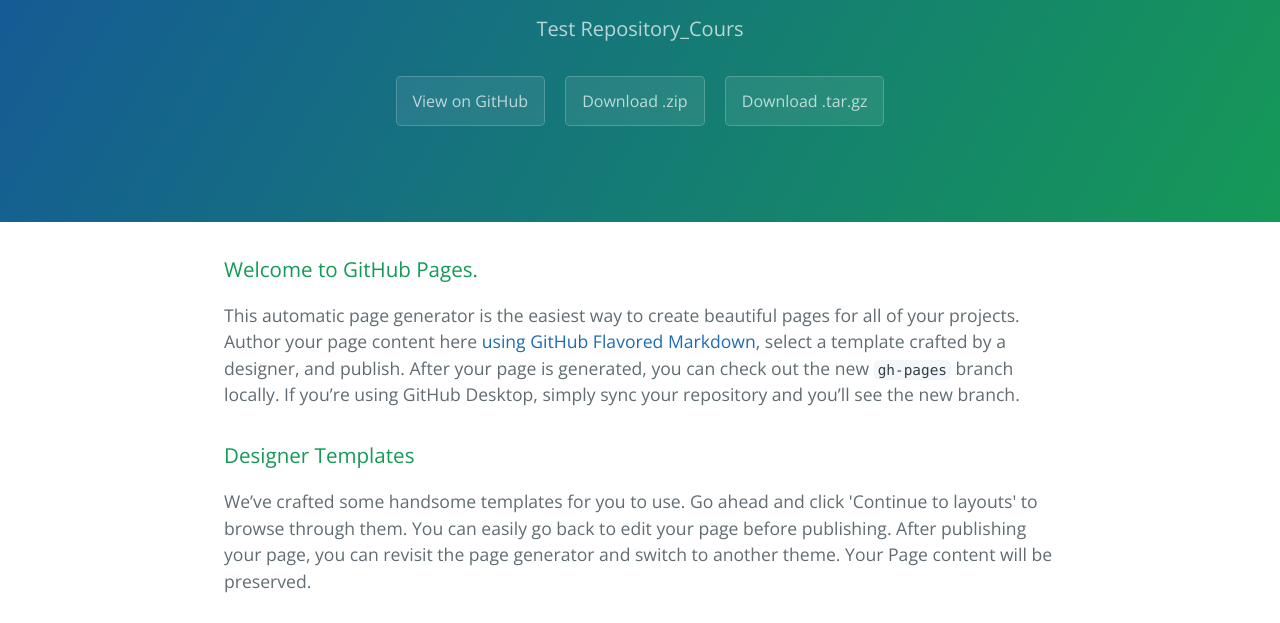
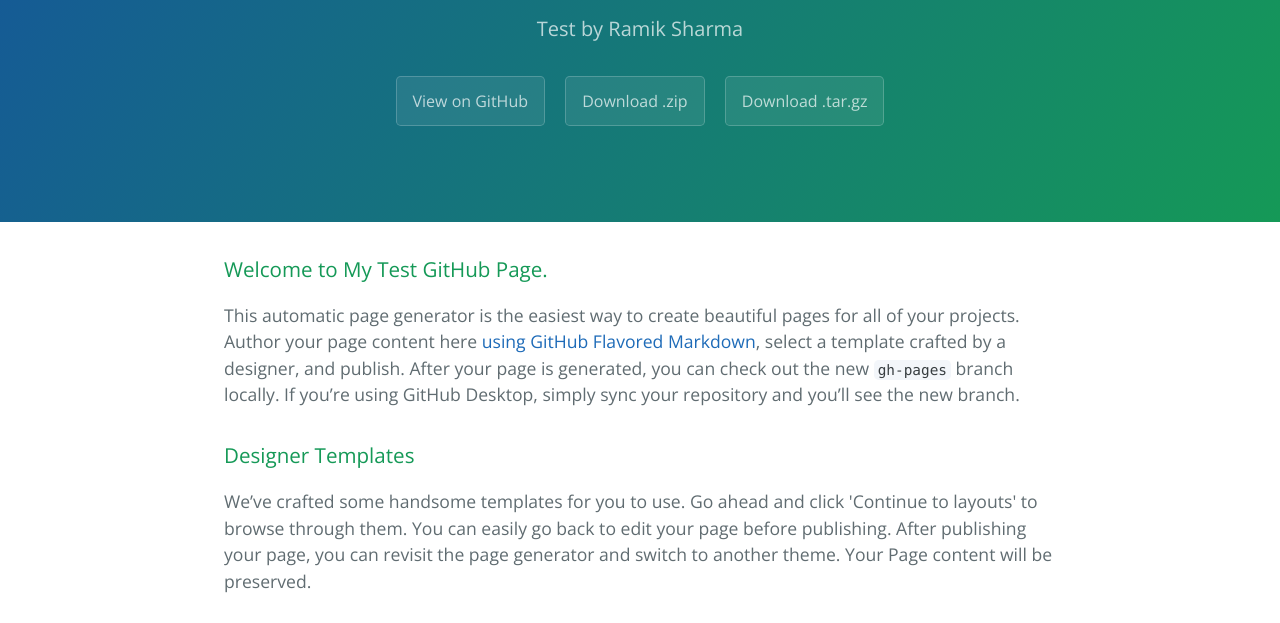
Before and after one commit to RamikSharma/FirstGitProject, a plain HTML site: page index.html in a window 1280 px wide. Shown: the part 161-784 px from the top of the page. Drawn offline with nearby package versions, Linux system fonts and the light colour scheme.

Commit message:
Modified FirstGitProject Page

```diff
--- a/index.html
+++ b/index.html
@@ -12,7 +12,7 @@
   <body>
     <section class="page-header">
       <h1 class="project-name">Firstgitproject</h1>
-      <h2 class="project-tagline">Test Repository_Cours</h2>
+      <h2 class="project-tagline">Test by Ramik Sharma</h2>
       <a href="https://github.com/RamikSharma/FirstGitProject" class="btn">View on GitHub</a>
       <a href="https://github.com/RamikSharma/FirstGitProject/zipball/master" class="btn">Download .zip</a>
       <a href="https://github.com/RamikSharma/FirstGitProject/tarball/master" class="btn">Download .tar.gz</a>
@@ -20,7 +20,7 @@
 
     <section class="main-content">
       <h3>
-<a id="welcome-to-github-pages" class="anchor" href="#welcome-to-github-pages" aria-hidden="true"><span aria-hidden="true" class="octicon octicon-link"></span></a>Welcome to GitHub Pages.</h3>
+<a id="welcome-to-github-pages" class="anchor" href="#welcome-to-github-pages" aria-hidden="true"><span aria-hidden="true" class="octicon octicon-link"></span></a>Welcome to My Test GitHub Page.</h3>
 
 <p>This automatic page generator is the easiest way to create beautiful pages for all of your projects. Author your page content here <a href="https://guides.github.com/features/mastering-markdown/">using GitHub Flavored Markdown</a>, select a template crafted by a designer, and publish. After your page is generated, you can check out the new <code>gh-pages</code> branch locally. If you’re using GitHub Desktop, simply sync your repository and you’ll see the new branch.</p>
 
```
